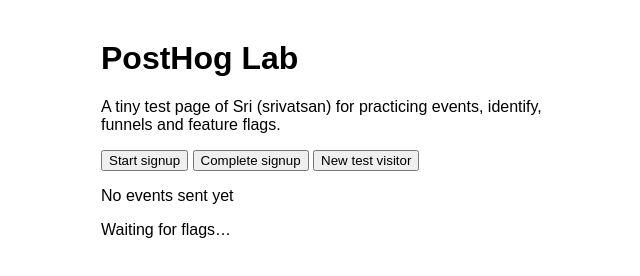
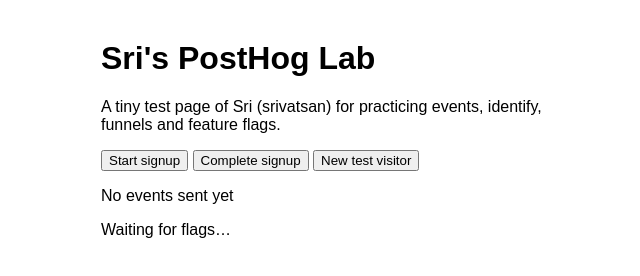
Before and after one commit to nasrivatsan-create/posthog-lab, a plain HTML site: page index.html in a window 1280 px wide. Shown: the whole page, without its empty margins (299-939 px from the left). Drawn offline with Linux system fonts and the light colour scheme.

Commit message:
Update index.html

```diff
--- a/index.html
+++ b/index.html
@@ -17,7 +17,7 @@
 </head>
 
 <body style="font-family:sans-serif;max-width:480px;margin:40px auto">
-  <h1>PostHog Lab</h1>
+  <h1> Sri's PostHog Lab</h1>
   <p>A tiny test page of Sri (srivatsan) for practicing events, identify, funnels and feature flags.</p>
 
   <button id="start">Start signup</button>
```
